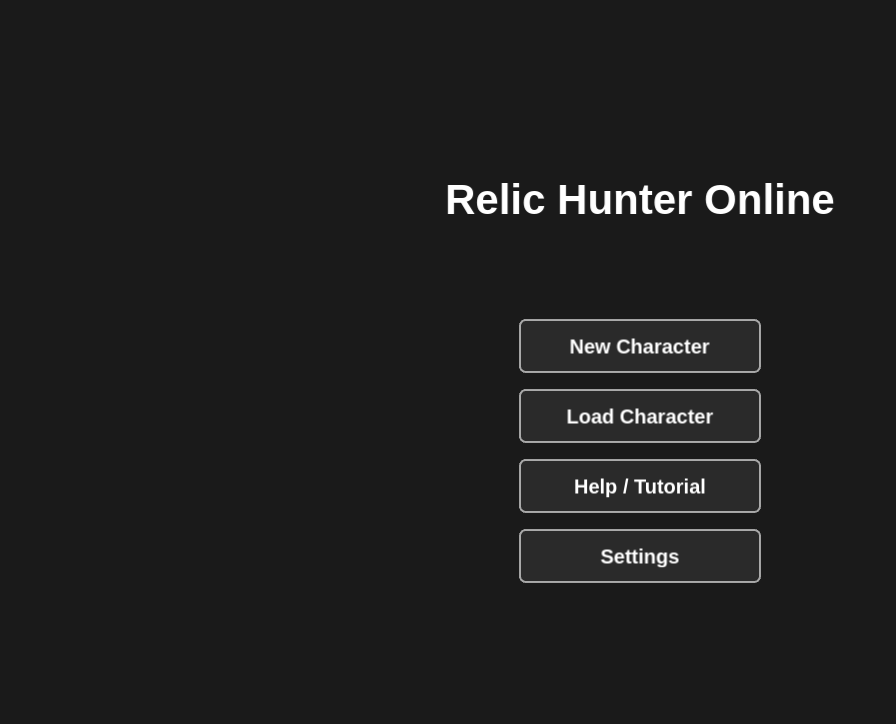
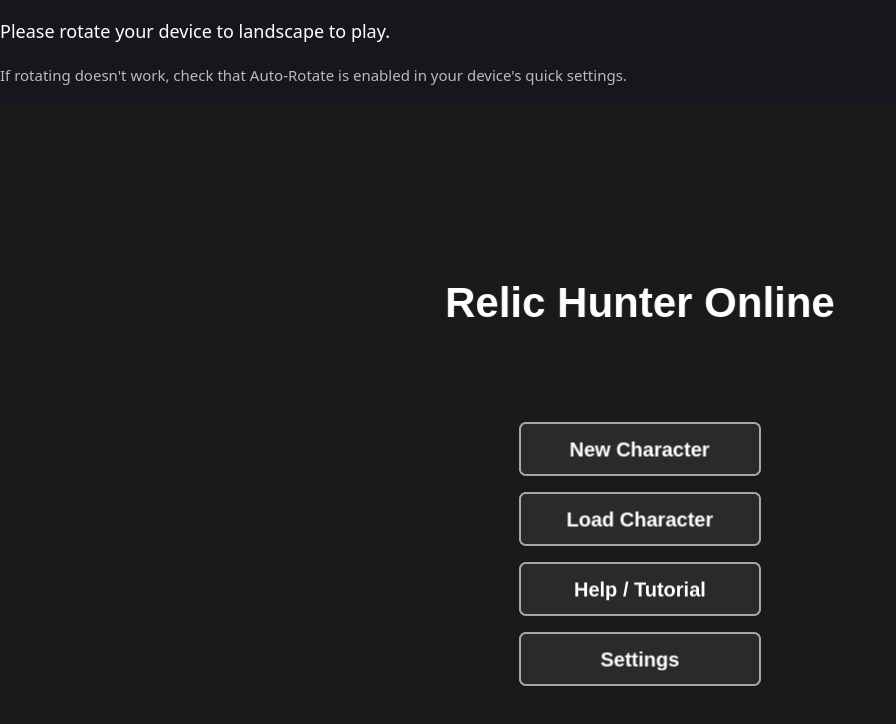
Before and after one commit to ShaAnder/relic-hunter-online, a website built with Vite: page client/index.html in a window 1280 px wide. Shown: the whole page, without its empty margins (0-896 px from the left). Built offline with nearby package versions, Linux system fonts and the light colour scheme; animation ran at ten frames a second.

Commit message:
testing device overflow limits

```diff
--- a/client/index.html
+++ b/client/index.html
@@ -7,9 +7,11 @@
 		<title>client</title>
 	</head>
 	<body>
-		<div id="rotate-prompt">
-			<p>Please rotate your device to landscape to play.</p>
-		</div>
+		<p>Please rotate your device to landscape to play.</p>
+		<p style="font-size: 15px; opacity: 0.7; margin-top: 12px">
+			If rotating doesn't work, check that Auto-Rotate is enabled in your
+			device's quick settings.
+		</p>
 		<div id="app"></div>
 		<script type="module" src="/src/main.ts"></script>
 	</body>
--- a/client/src/style.css
+++ b/client/src/style.css
@@ -19,7 +19,7 @@ body {
 
 #app {
 	width: 100vw;
-	height: 100svh;
+	height: 100dvh;
 }
 
 #rotate-prompt {
```
